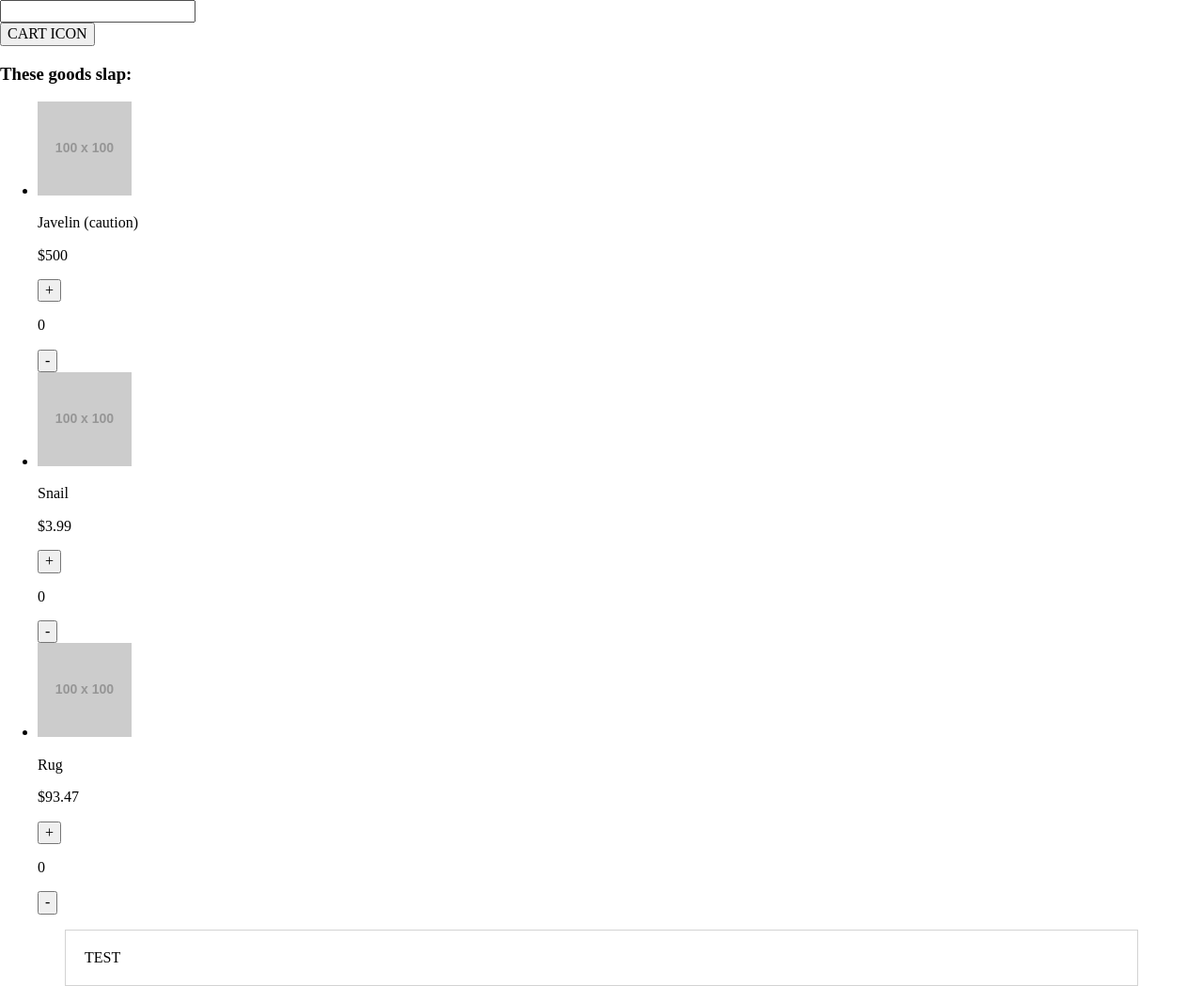
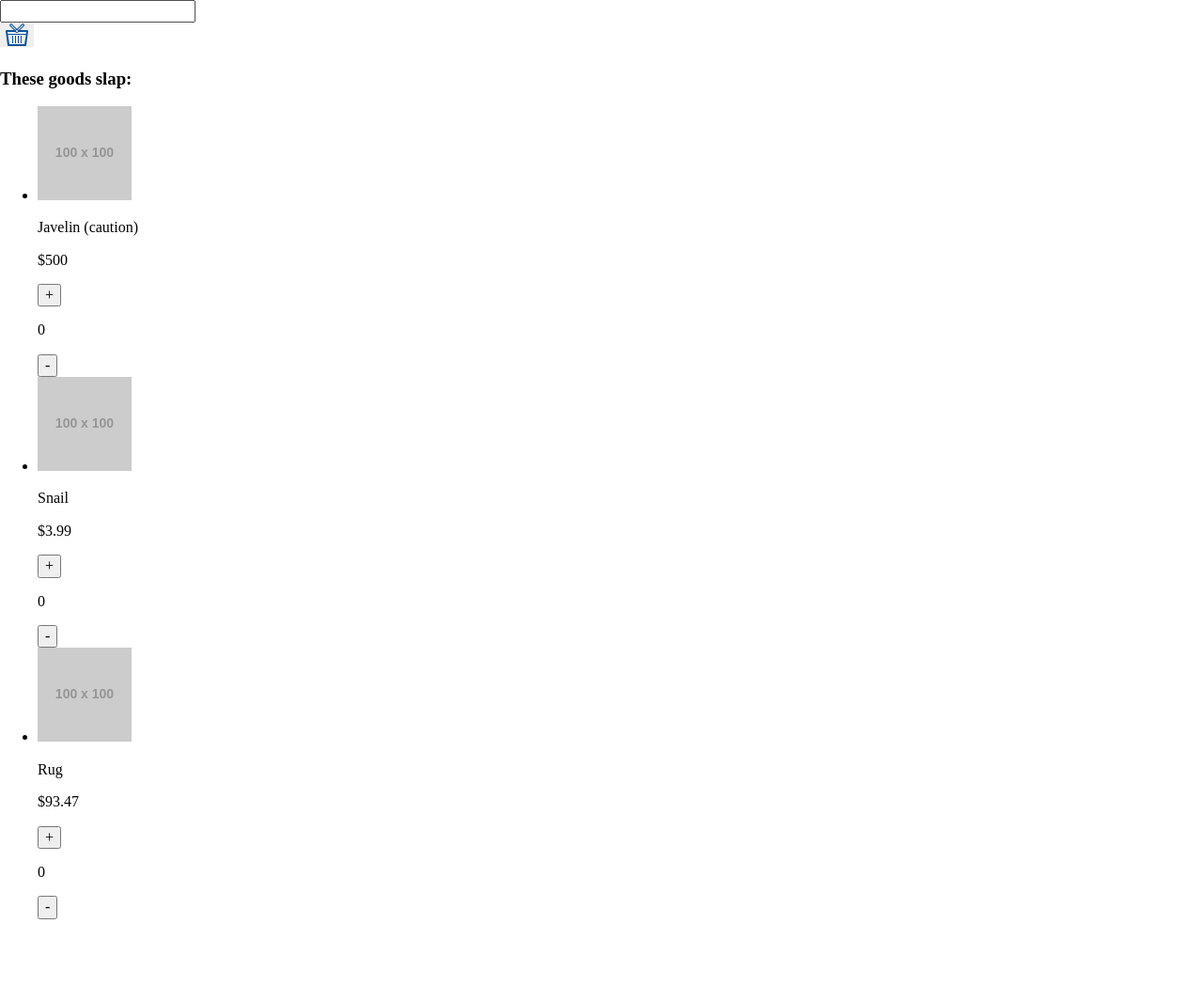
Before and after one commit to mmoga/reduxacommerce, a React (Create React App) app: page / in a window 1280 px wide. Shown: the whole page at 94% size. After the commit the page ends 994 px from the top, so only its background shows below. Built offline with nearby package versions, Linux system fonts and the light colour scheme.

Commit message:
added styling and can now toggle CartList visibility; this required updated the cart reducer to function on the state level

```diff
--- a/public/index.html
+++ b/public/index.html
@@ -19,7 +19,7 @@
       work correctly both with client-side routing and a non-root public URL.
       Learn how to configure a non-root public URL by running `npm run build`.
     -->
-    <title>React App</title>
+    <title>Redux-a-commerce</title>
   </head>
   <body>
     <noscript>
--- a/src/App.js
+++ b/src/App.js
@@ -12,9 +12,9 @@ class App extends Component {
     return (
       <div>
         <SearchBar /><CartButton />
-        <h3>These goods slap:</h3>
-        <ProductList searchTerm={this.props.search} products={this.props.products} />
-        <CartList />
+        {this.props.cart ? <CartList /> : <div><h3>These goods slap:</h3> <ProductList searchTerm={this.props.search} products={this.props.products} /> </div>}
+        {/* <ProductList searchTerm={this.props.search} products={this.props.products} />
+        <CartList /> */}
       </div>
     );
   }
--- a/src/CartButton.js
+++ b/src/CartButton.js
@@ -3,17 +3,21 @@ import React from 'react';
 import { connect } from 'react-redux';
 import { cartActions } from './cart/';
 
-const CartList = props => {
+import cartImage from './images/808667-24.png';
+
+const CartButton = props => {
     return (
-        <button onClick={() => props.toggleCart()}>CART ICON</button>
+        <button className="CartButton--button" onClick={() => props.toggleCart()}><img src={cartImage} alt="shopping cart" /></button>
     );
 }
 
-const mapStateToProps = null;
+const mapStateToProps = (state) => {
+    return state;
+};
 const mapDispatchToProps = dispatch => {
     return {
         toggleCart: toggle => dispatch(cartActions.toggleCart(toggle))
     }
 };
 
-export default connect(mapStateToProps, mapDispatchToProps)(CartList);
+export default connect(mapStateToProps, mapDispatchToProps)(CartButton);
--- a/src/CartList.js
+++ b/src/CartList.js
@@ -3,7 +3,7 @@ import React from 'react';
 const CartList = props => {
     return (
         <div className="CartList--frame">
-            TEST
+            <h1>Your Items:</h1>
         </div>
     );
 }
--- a/src/cart/index.js
+++ b/src/cart/index.js
@@ -1,14 +1,12 @@
 import * as types from './types';
 import * as cartActions from './actions';
 
-const initialState = {
-    cart: false,
-};
+const initialState = false;
 
 const reducer = (state=initialState, action) => {
     switch(action.type){
         case types.TOGGLE_CART: {
-            return !state.cart;
+            return !state;
         }
         default:
             return state;
--- a/src/index.css
+++ b/src/index.css
@@ -4,3 +4,8 @@
     max-width: 1100px;
     margin: 0 auto;
 }
+
+.CartButton--button {
+    border: none;
+    display: inline-flex;
+}
```
Also changed, not shown: public/manifest.json, src/images/808667-24.png (added), 1 other file (tests, documents, lock files or other folders).
